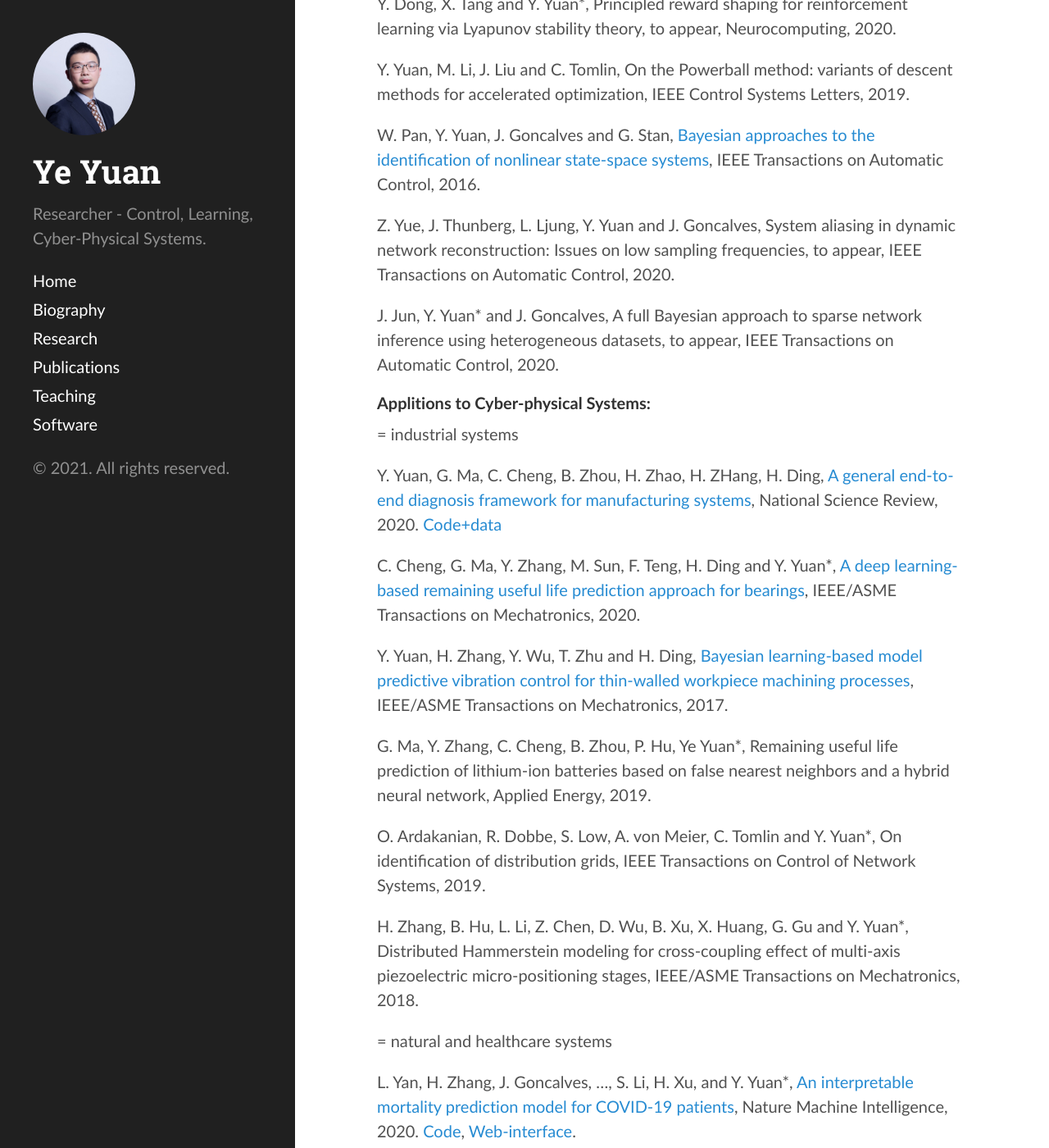
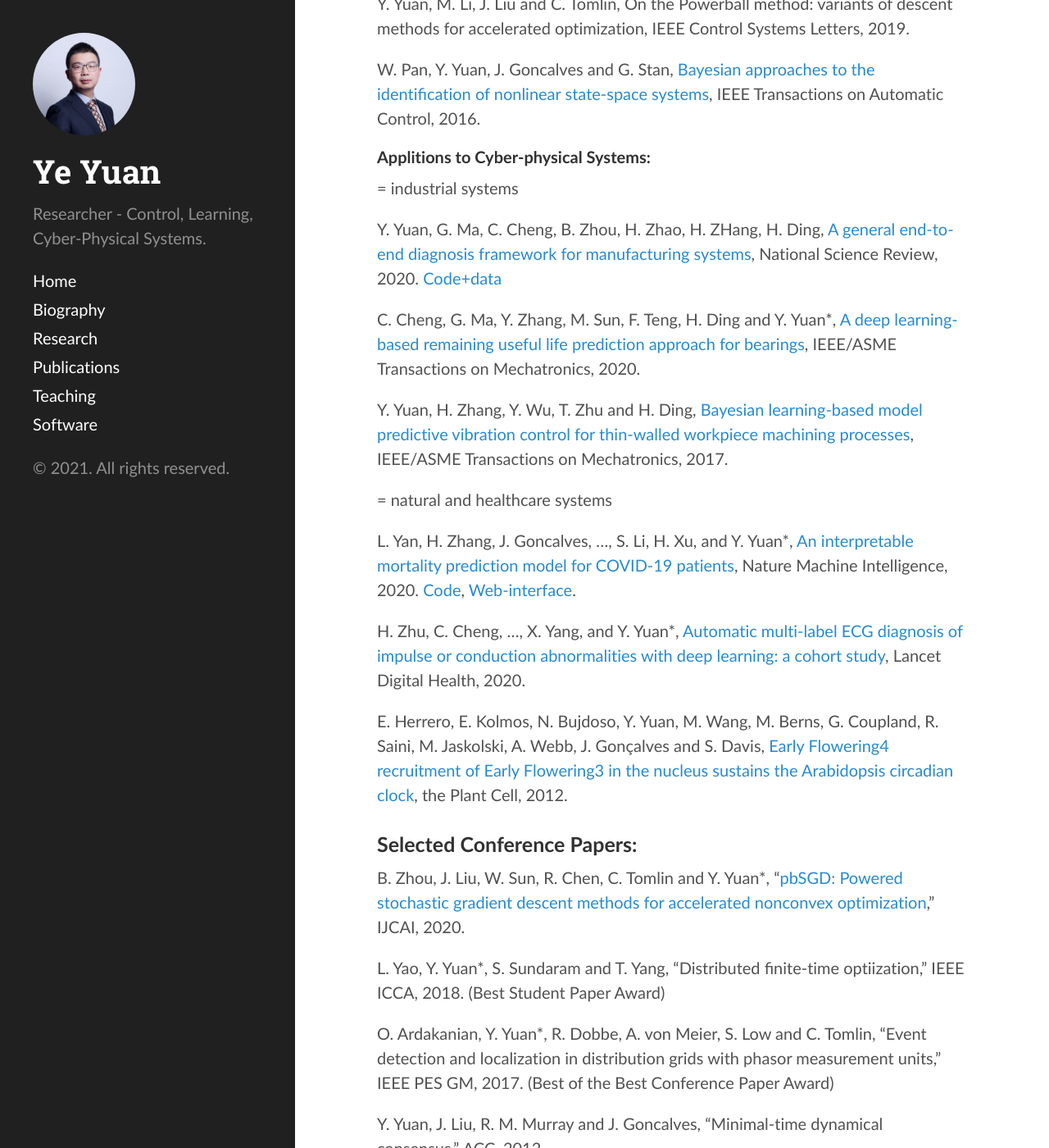
Before and after one commit to yy311/yy311.github.io, a Jekyll site: the page built from publication.md, in a window 1280 px wide and 1400 px high, scrolled down 859 px. Shown: the whole window at 82% size. Built offline with Jekyll 4.4.1, drawn with Linux system fonts in a browser that asks for light colours; some of the changed text lies outside the part shown.

Commit message:
Update publication.md

```diff
--- a/publication.md
+++ b/publication.md
@@ -24,15 +24,10 @@ Y. Yuan, G. Stan, L. Shi, M. Barahona and J. Goncalves, [Decentralised minimum-t
 
 D. Hayden, Y. Yuan* and J. Goncalves, [Network identifiability from intrinsic noise](https://ieeexplore.ieee.org/document/7784731), IEEE Transactions on Automatic Control, 2016.
 
-Y. Dong, X. Tang and Y. Yuan*, Principled reward shaping for reinforcement learning via Lyapunov stability theory, to appear, Neurocomputing, 2020.
-
 Y. Yuan, M. Li, J. Liu and C. Tomlin, On the Powerball method: variants of descent methods for accelerated optimization, IEEE Control Systems Letters, 2019.
 
 W. Pan, Y. Yuan, J. Goncalves and G. Stan, [Bayesian approaches to the identification of nonlinear state-space systems](http://arxiv.org/pdf/1408.3549v5.pdf), IEEE Transactions on Automatic Control, 2016.
 
-Z. Yue, J. Thunberg, L. Ljung, Y. Yuan and J. Goncalves, System aliasing in dynamic network reconstruction: Issues on low sampling frequencies, to appear, IEEE Transactions on Automatic Control, 2020.
-
-J. Jun, Y. Yuan* and J. Goncalves, A full Bayesian approach to sparse network inference using heterogeneous datasets,	to appear, IEEE Transactions on Automatic Control, 2020.
 
 <h4>Applitions to Cyber-physical Systems:</h4>
 
@@ -43,12 +38,6 @@ Y. Yuan, G. Ma, C. Cheng, B. Zhou, H. Zhao, H. ZHang, H. Ding, [A general end-to
 C. Cheng, G. Ma, Y. Zhang, M. Sun, F. Teng, H. Ding and Y. Yuan*, [A deep learning-based remaining useful life prediction approach for bearings](https://ieeexplore.ieee.org/document/8982045), IEEE/ASME Transactions on Mechatronics, 2020.
 
 Y. Yuan, H. Zhang, Y. Wu, T. Zhu and H. Ding, [Bayesian learning-based model predictive vibration control for thin-walled workpiece machining processes](https://ieeexplore.ieee.org/document/7676308), IEEE/ASME Transactions on Mechatronics, 2017.
-
-G. Ma, Y. Zhang, C. Cheng, B. Zhou, P. Hu, Ye Yuan*, Remaining useful life prediction of lithium-ion batteries based on false nearest neighbors and a hybrid neural network, Applied Energy, 2019.
-
-O. Ardakanian, R. Dobbe, S. Low, A. von Meier, C. Tomlin and Y. Yuan*, On identification of distribution grids, IEEE Transactions on Control of Network Systems, 2019.
-
-H. Zhang, B. Hu, L. Li, Z. Chen, D. Wu, B. Xu, X. Huang, G. Gu and Y. Yuan*, Distributed Hammerstein modeling for cross-coupling effect of multi-axis piezoelectric micro-positioning stages, IEEE/ASME Transactions on Mechatronics, 2018.
 
 = natural and healthcare systems
 
```
